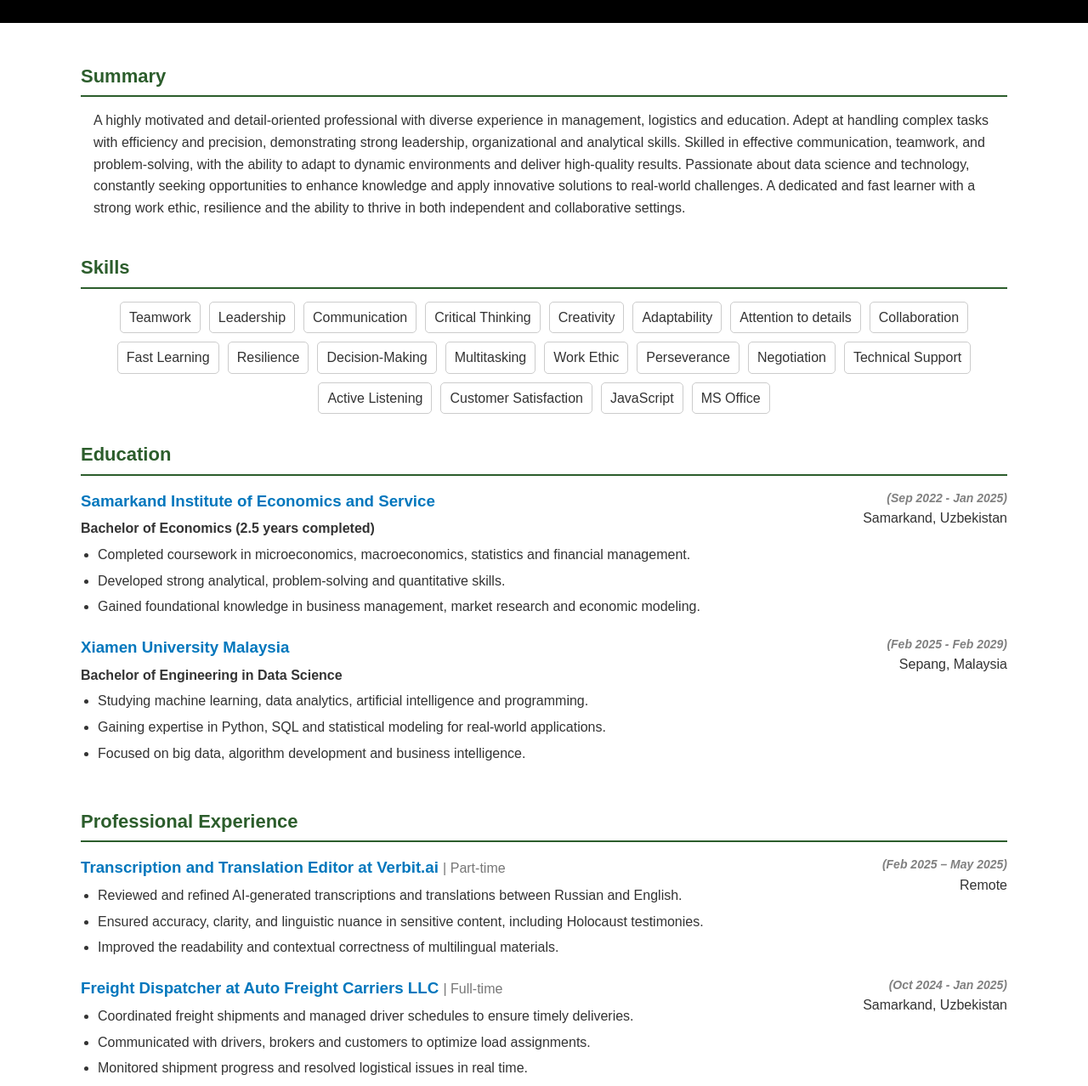
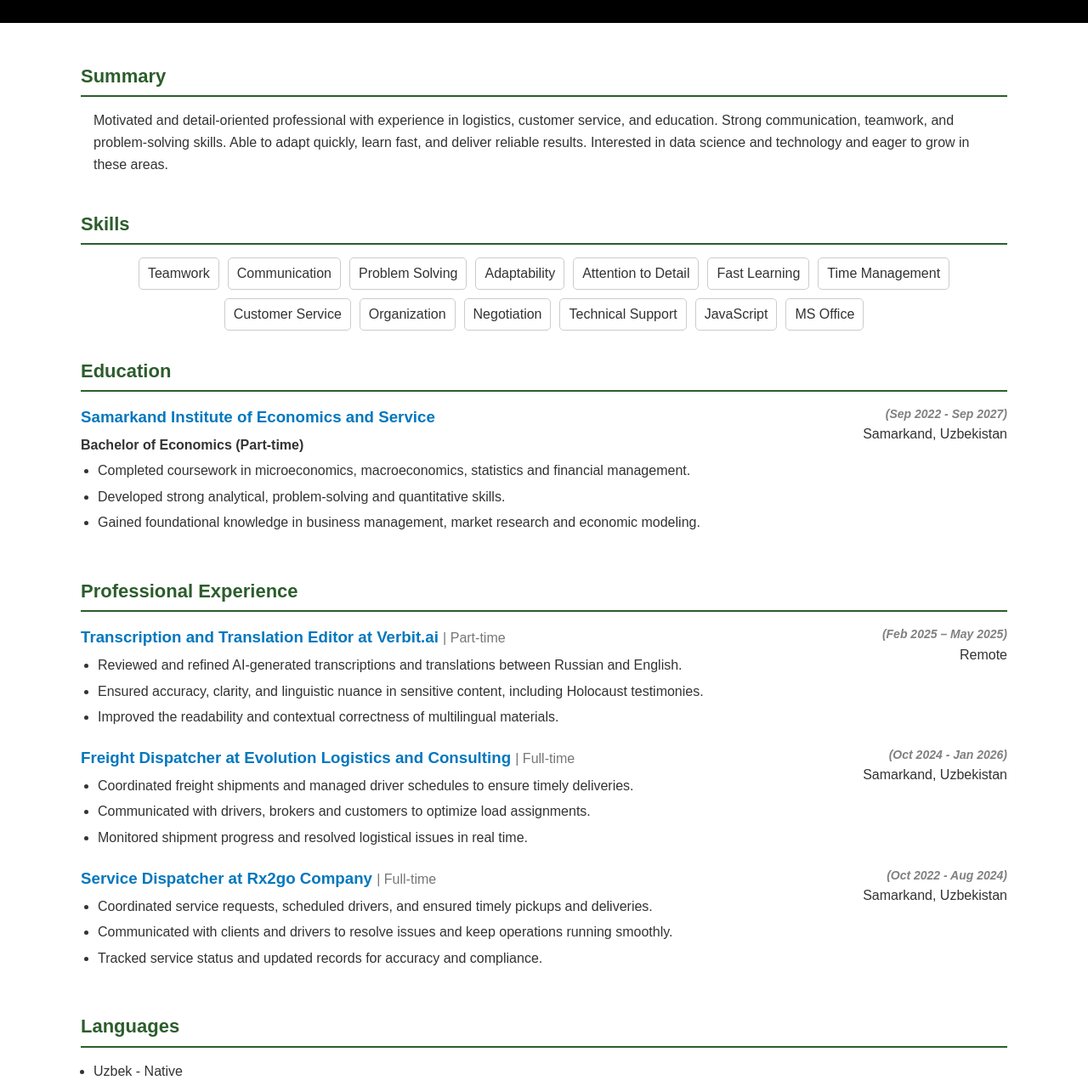
Before and after one commit to mirkomilmukhtorov/resume, a website built with Vite: page index.html in a window 1280 px wide. Shown: the part 144-1422 px from the top of the page at 85% size. Built offline with nearby package versions, Linux system fonts and the light colour scheme.

Commit message:
changed resume

```diff
--- a/index.html
+++ b/index.html
@@ -23,9 +23,6 @@
         </li>
         <li><img src="icons/linkedin.svg" alt=""><a target="_blank"
             href="https://www.linkedin.com/in/mirkomil-mukhtorov-81b139237">LinkedIn</a></li>
-        <li><img src="icons/location.svg" alt="">
-          <p>Malaysia</p>
-        </li>
       </ul>
     </div>
   </header>
@@ -34,36 +31,25 @@
 
     <section class="section summary">
       <h2>Summary</h2>
-      <p>A highly motivated and detail-oriented professional with diverse experience in management, logistics and
-        education. Adept at handling complex tasks with efficiency and precision, demonstrating strong leadership,
-        organizational and analytical skills. Skilled in effective communication, teamwork, and problem-solving, with
-        the ability to adapt to dynamic environments and deliver high-quality results. Passionate about data science and
-        technology, constantly seeking opportunities to enhance knowledge and apply innovative solutions to real-world
-        challenges. A dedicated and fast learner with a strong work ethic, resilience and the ability to thrive in both
-        independent and collaborative settings.</p>
+      <p>Motivated and detail-oriented professional with experience in logistics, customer service, and education. Strong
+        communication, teamwork, and problem-solving skills. Able to adapt quickly, learn fast, and deliver reliable
+        results. Interested in data science and technology and eager to grow in these areas.</p>
     </section>
 
     <section class="section skills">
       <h2>Skills</h2>
       <div class="skills-container">
         <span>Teamwork</span>
-        <span>Leadership</span>
         <span>Communication</span>
-        <span>Critical Thinking</span>
-        <span>Creativity</span>
+        <span>Problem Solving</span>
         <span>Adaptability</span>
-        <span>Attention to details</span>
-        <span>Collaboration</span>
+        <span>Attention to Detail</span>
         <span>Fast Learning</span>
-        <span>Resilience</span>
-        <span>Decision-Making</span>
-        <span>Multitasking</span>
-        <span>Work Ethic</span>
-        <span>Perseverance</span>
+        <span>Time Management</span>
+        <span>Customer Service</span>
+        <span>Organization</span>
         <span>Negotiation</span>
         <span>Technical Support</span>
-        <span>Active Listening</span>
-        <span>Customer Satisfaction</span>
         <span>JavaScript</span>
         <span>MS Office</span>
       </div>
@@ -75,7 +61,7 @@
       <div class="entry">
         <div class="entry_details">
           <h3>Samarkand Institute of Economics and Service</h3>
-          <p>Bachelor of Economics (2.5 years completed)</p>
+          <p>Bachelor of Economics (Part-time)</p>
           <ul>
             <li>Completed coursework in microeconomics, macroeconomics, statistics and financial management.</li>
             <li>Developed strong analytical, problem-solving and quantitative skills.</li>
@@ -83,24 +69,8 @@
           </ul>
         </div>
         <div class="entry_duration">
-          <span class="entry_dates">(Sep 2022 - Jan 2025)</span>
+          <span class="entry_dates">(Sep 2022 - Sep 2027)</span>
           <span>Samarkand, Uzbekistan</span>
-        </div>
-      </div>
-      <div class="entry">
-        <div class="entry_details">
-          <h3>Xiamen University Malaysia</h3>
-          <p>Bachelor of Engineering in Data
-            Science</p>
-          <ul>
-            <li>Studying machine learning, data analytics, artificial intelligence and programming.</li>
-            <li>Gaining expertise in Python, SQL and statistical modeling for real-world applications.</li>
-            <li>Focused on big data, algorithm development and business intelligence.</li>
-          </ul>
-        </div>
-        <div class="entry_duration">
-          <span class="entry_dates">(Feb 2025 - Feb 2029)</span>
-          <span>Sepang, Malaysia</span>
         </div>
       </div>
 
@@ -126,7 +96,7 @@
 
       <div class="entry">
         <div class="entry_details">
-          <h3>Freight Dispatcher at Auto Freight Carriers LLC <span class="job_type">| Full-time</span></h3>
+          <h3>Freight Dispatcher at Evolution Logistics and Consulting <span class="job_type">| Full-time</span></h3>
           <ul>
             <li>Coordinated freight shipments and managed driver schedules to ensure timely deliveries.</li>
             <li>Communicated with drivers, brokers and customers to optimize load assignments.</li>
@@ -134,37 +104,22 @@
           </ul>
         </div>
         <div class="entry_duration">
-          <span class="entry_dates">(Oct 2024 - Jan 2025)</span>
+          <span class="entry_dates">(Oct 2024 - Jan 2026)</span>
           <span>Samarkand, Uzbekistan</span>
         </div>
       </div>
 
       <div class="entry">
         <div class="entry_details">
-          <h3>Manager at Hotel Saroy <span class="job_type">| Part-time</span></h3>
+          <h3>Service Dispatcher at Rx2go Company <span class="job_type">| Full-time</span></h3>
           <ul>
-            <li>Supervised and coordinated hotel staff to ensure high standards of service and efficiency.</li>
-            <li>Managed reservations, check-ins and guest inquiries to provide a seamless customer experience.</li>
-            <li>Handled guest complaints and resolved issues promptly to enhance customer satisfaction.</li>
+            <li>Coordinated service requests, scheduled drivers, and ensured timely pickups and deliveries.</li>
+            <li>Communicated with clients and drivers to resolve issues and keep operations running smoothly.</li>
+            <li>Tracked service status and updated records for accuracy and compliance.</li>
           </ul>
         </div>
         <div class="entry_duration">
-          <span class="entry_dates">(Jan 2023 - Jan 2025)</span>
-          <span>Samarkand, Uzbekistan</span>
-        </div>
-      </div>
-
-      <div class="entry">
-        <div class="entry_details">
-          <h3>Online English Tutor <span class="job_type">| Part-time</span></h3>
-          <ul>
-            <li>Provided personalized TOEFL preparation lessons, focusing on test strategies and skill improvement.</li>
-            <li>Assisted students in enhancing their reading, writing, listening, and speaking skills.</li>
-            <li>Adapted teaching methods to individual learning styles for effective test preparation.</li>
-          </ul>
-        </div>
-        <div class="entry_duration">
-          <span class="entry_dates">(May 2024 - Sep 2024)</span>
+          <span class="entry_dates">(Oct 2022 - Aug 2024)</span>
           <span>Samarkand, Uzbekistan</span>
         </div>
       </div>
```
